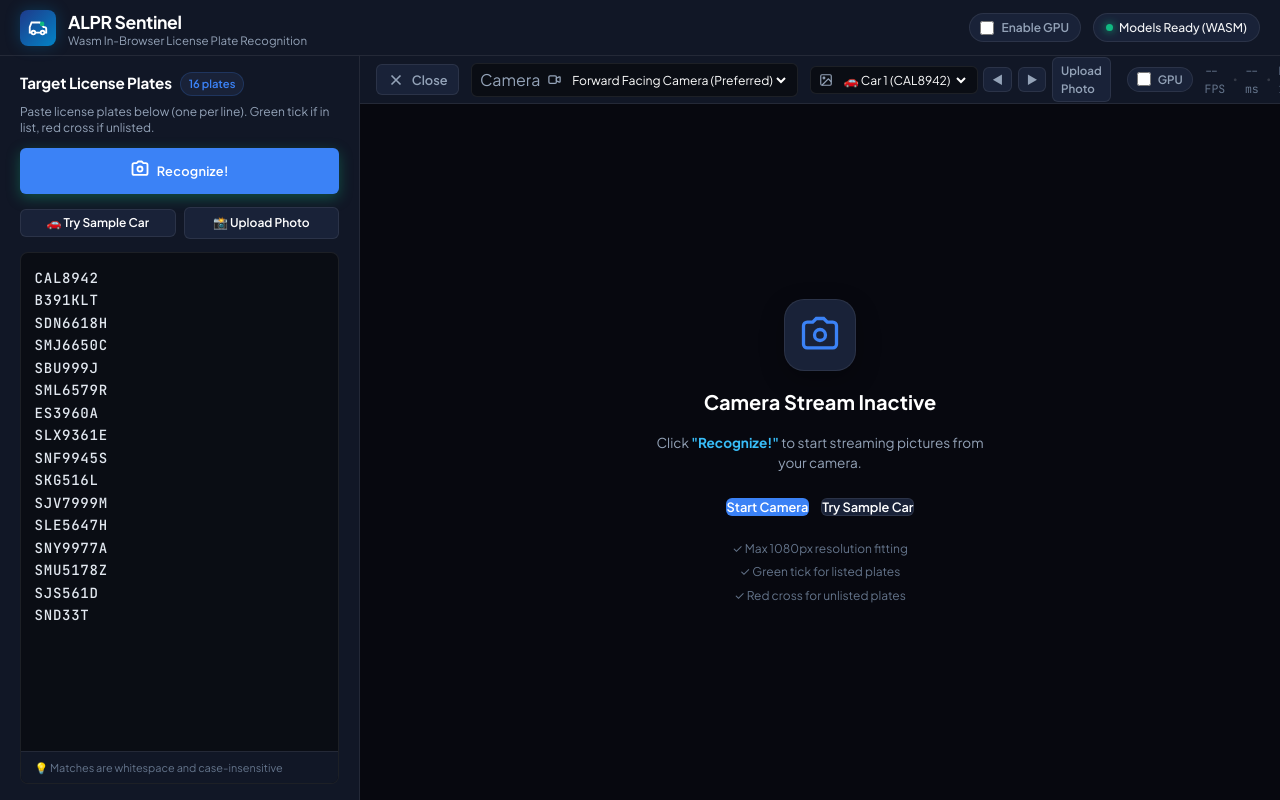
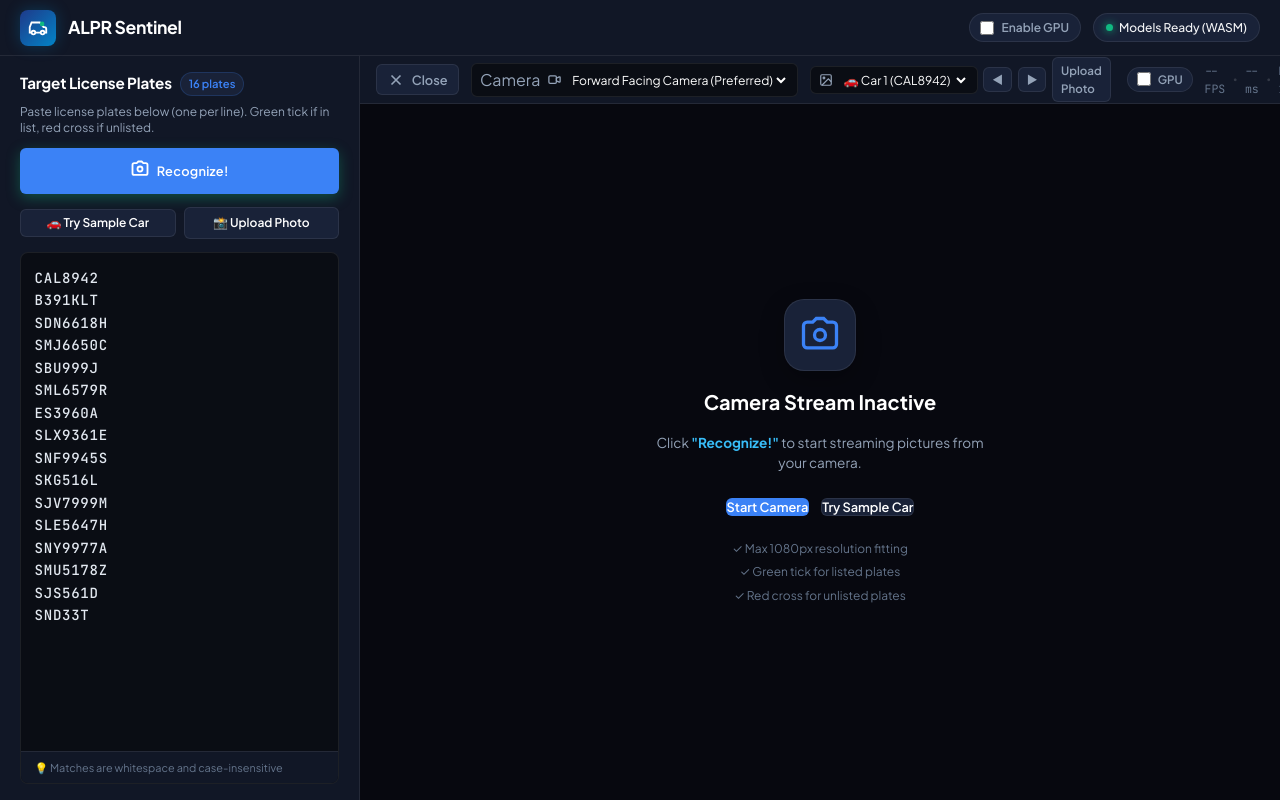
Before and after one commit to dssq-multh/lprapp, a website built with Vite: page index.html in a window 1280 px wide. Built offline with nearby package versions, Linux system fonts and the light colour scheme; what @paddleocr/paddleocr-js, onnxruntime-web would draw is missing.

Commit message:
chore(ui): drop subtitle from brand header

```diff
--- a/index.html
+++ b/index.html
@@ -25,7 +25,6 @@
           </div>
           <div>
             <h1>ALPR Sentinel</h1>
-            <span class="subtitle">Wasm In-Browser License Plate Recognition</span>
           </div>
         </div>
 
```
